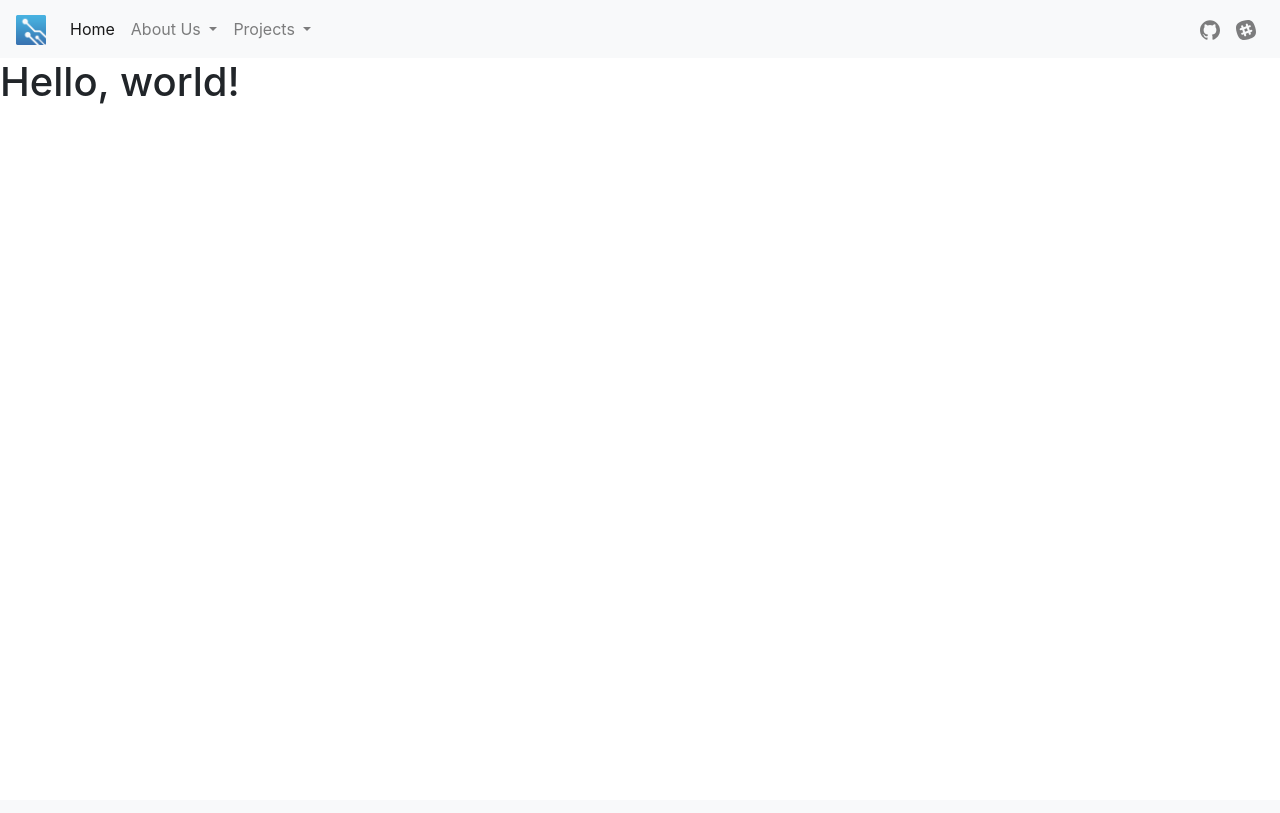
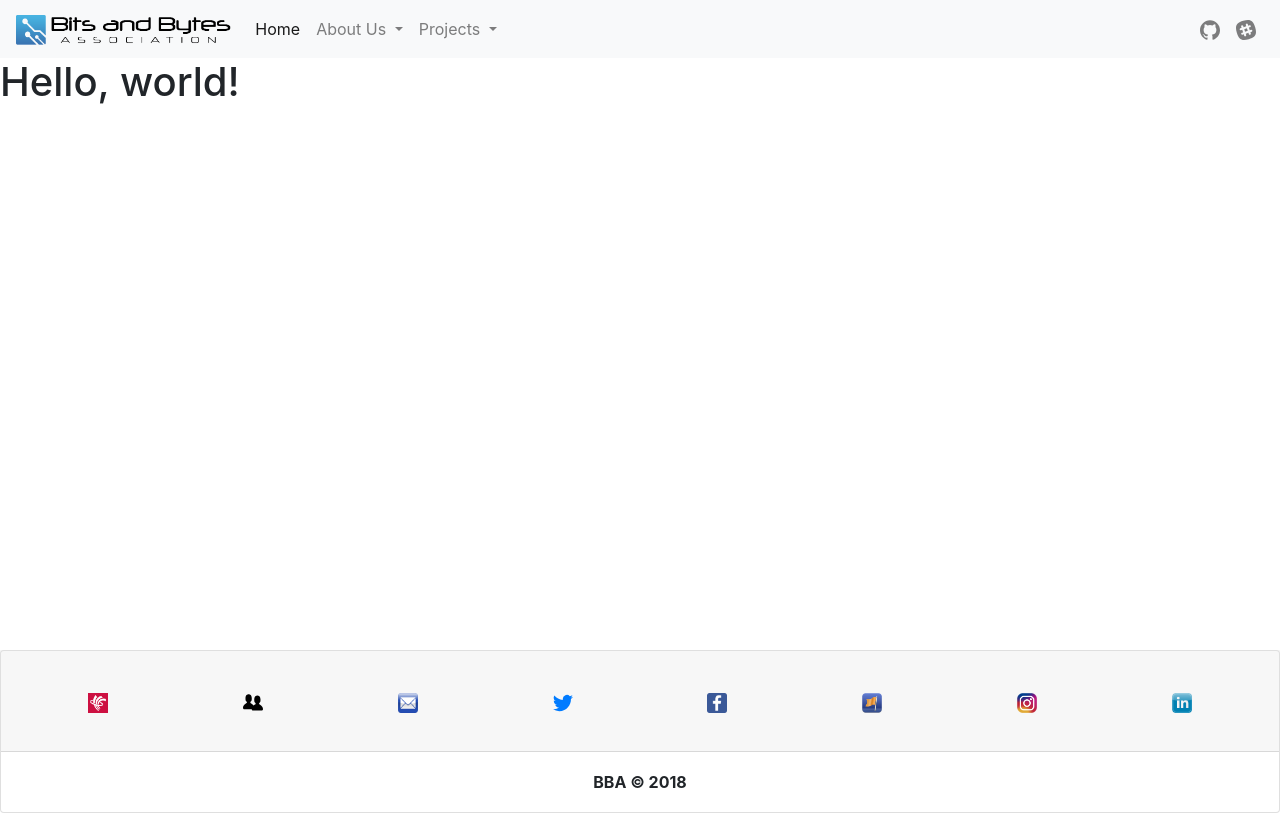
Before and after one commit to organicCPU/bits-and-bytes-association-website, a PHP site: page / in a window 1280 px wide. Before the commit the page ends 104 px from the top, so only its background shows below. Run offline with PHP 8.4, Linux system fonts and the light colour scheme.

Commit message:
Completed the header and footer template, bar mouseover text.

```diff
--- a/assets/css/main.css
+++ b/assets/css/main.css
@@ -2,7 +2,6 @@
 
 .logo
 {
-    width:30px;
     height:30px;
 }
 
@@ -11,3 +10,32 @@
     width: 20px;
     height: 20px;
 }
+
+.copyright-text
+{
+    font-weight: bold;
+    padding: 0;
+}
+
+/* Sticky footer styles
+-------------------------------------------------- */
+html
+{
+    position: relative;
+    min-height: 100%;
+}
+
+body
+{
+    margin-bottom: 150px; /* Margin bottom by footer height */
+}
+
+footer
+{
+    position: absolute;
+    bottom: 0;
+    width: 100%;
+    height: 150px; /* Set the fixed height of the footer here */
+    line-height: 60px; /* Vertically center the text there */
+    background-color: #f5f5f5;
+}
--- a/footer.php
+++ b/footer.php
@@ -0,0 +1,58 @@
+
+<footer>
+<div class="card text-center footer">
+  <div class="card-header">
+  <ul class="nav nav-fill">
+                <li class="nav-item">
+                    <a class="nav-link p-2" href="http://blogs.rrc.ca/informationsystems" title="The ACE Program">
+                        <img class="navbar-nav-svg" src="./assets/img/logos/rrc.png" alt="The Applied Computer Education Program">
+                    </a>
+                </li>
+                <li class="nav-item">
+                    <a class="nav-link p-2" href="https://github.com/bits-and-bytes-association/rrc-bba-website/graphs/contributors">
+                        <svg class="navbar-nav-svg" viewBox="0 0 16 16" aria-hidden="true">
+                            <title>Website Contributors</title>
+                            <path fill-rule="evenodd" d="M16 12.999c0 .439-.45 1-1 1H7.995c-.539 0-.994-.447-.995-.999H1c-.54 0-1-.561-1-1 0-2.634 3-4 3-4s.229-.409 0-1c-.841-.621-1.058-.59-1-3 .058-2.419 1.367-3 2.5-3s2.442.58 2.5 3c.058 2.41-.159 2.379-1 3-.229.59 0 1 0 1s1.549.711 2.42 2.088C9.196 9.369 10 8.999 10 8.999s.229-.409 0-1c-.841-.62-1.058-.59-1-3 .058-2.419 1.367-3 2.5-3s2.437.581 2.495 3c.059 2.41-.158 2.38-1 3-.229.59 0 1 0 1s3.005 1.366 3.005 4z"></path>
+                        </svg>
+                    </a>
+                </li>
+                <li class="nav-item">
+                    <a class="nav-link p-2" href="mailto:info@bitsandbytesassociation.ca" title="Email us">
+                        <img class="navbar-nav-svg" src="./assets/img/icons/email.png" alt="Email">
+                    </a>
+                </li>
+                <li class="nav-item">
+                    <a class="nav-link p-2" href="https://twitter.com/rrcbba" target="_blank" rel="noopener" aria-label="Twitter">
+                        <svg class="navbar-nav-svg" xmlns="http://www.w3.org/2000/svg" viewBox="0 0 512 416.32" focusable="false">
+                            <title>Follow us on Twitter</title>
+                            <path d="M160.83 416.32c193.2 0 298.92-160.22 298.92-298.92 0-4.51 0-9-.2-13.52A214 214 0 0 0 512 49.38a212.93 212.93 0 0 1-60.44 16.6 105.7 105.7 0 0 0 46.3-58.19 209 209 0 0 1-66.79 25.37 105.09 105.09 0 0 0-181.73 71.91 116.12 116.12 0 0 0 2.66 24c-87.28-4.3-164.73-46.3-216.56-109.82A105.48 105.48 0 0 0 68 159.6a106.27 106.27 0 0 1-47.53-13.11v1.43a105.28 105.28 0 0 0 84.21 103.06 105.67 105.67 0 0 1-47.33 1.84 105.06 105.06 0 0 0 98.14 72.94A210.72 210.72 0 0 1 25 370.84a202.17 202.17 0 0 1-25-1.43 298.85 298.85 0 0 0 160.83 46.92" fill="currentColor"></path>
+                        </svg>
+                    </a>
+                </li>
+                <li class="nav-item">
+                    <a class="nav-link p-2" href="https://www.facebook.com/groups/865544533563505/" title="Find us on Facebook">
+                        <img class="navbar-nav-svg" src="./assets/img/logos/facebook.png" alt="Find us on Facebook">
+                    </a>
+                </li>
+                <li class="nav-item">
+                    <a class="nav-link p-2" href="https://www.facebook.com/rrcbitsbytes/" title="Find us on Facebook">
+                        <img class="navbar-nav-svg" src="./assets/img/icons/facebookpage.png" alt="Find us on Facebook">
+                    </a>
+                </li>
+                <li class="nav-item">
+                    <a class="nav-link p-2" href="https://www.instagram.com/rrcbba/" title="Follow us on Instagram">
+                        <img class="navbar-nav-svg" src="./assets/img/logos/instagram.png" alt="Follow us on Instagram">
+                    </a>
+                </li>
+                <li class="nav-item">
+                    <a class="nav-link p-2" href="https://www.linkedin.com/groups/13502653" title ="Connect with us on LinkedIn">
+                        <img class="navbar-nav-svg" src="./assets/img/logos/linkedin.png" alt="Connect with us on LinkedIn">
+                    </a>
+                </li>
+            </ul>
+  </div>
+  <div class="card-body copyright-text">
+    <p class="card-text">BBA &copy; <?=date('Y')?></p>
+  </div>
+</div>
+</footer>
--- a/header.php
+++ b/header.php
@@ -1,6 +1,7 @@
+<header>
     <nav class="navbar navbar-expand-lg navbar-light bg-light">
         <a class="navbar-brand" href="#" aria-label="Bits & Bytes Association">
-            <img class="logo" src="./assets/img/logos/bba_logo.png" alt="Bits & Bytes Association">
+            <img class="logo" src="./assets/img/banners/bba-banner-black.png" alt="Bits & Bytes Association">
         </a>
         <button class="navbar-toggler" type="button" data-toggle="collapse" data-target="#navbarSupportedContent" aria-controls="navbarSupportedContent" aria-expanded="false" aria-label="Toggle navigation">
             <span class="navbar-toggler-icon">
@@ -40,15 +41,23 @@
             </ul>
             <ul class="navbar-nav flex-row ml-md-auto d-none d-md-flex">
                 <li class="nav-item">
-      <a class="nav-link p-2" href="https://github.com/bits-and-bytes-association/rrc-bba-website" target="_blank" rel="noopener" aria-label="GitHub"><svg class="navbar-nav-svg" xmlns="http://www.w3.org/2000/svg" viewBox="0 0 512 499.36" focusable="false"><title>GitHub</title><path d="M256 0C114.64 0 0 114.61 0 256c0 113.09 73.34 209 175.08 242.9 12.8 2.35 17.47-5.56 17.47-12.34 0-6.08-.22-22.18-.35-43.54-71.2 15.49-86.2-34.34-86.2-34.34-11.64-29.57-28.42-37.45-28.42-37.45-23.27-15.84 1.73-15.55 1.73-15.55 25.69 1.81 39.21 26.38 39.21 26.38 22.84 39.12 59.92 27.82 74.5 21.27 2.33-16.54 8.94-27.82 16.25-34.22-56.84-6.43-116.6-28.43-116.6-126.49 0-27.95 10-50.8 26.35-68.69-2.63-6.48-11.42-32.5 2.51-67.75 0 0 21.49-6.88 70.4 26.24a242.65 242.65 0 0 1 128.18 0c48.87-33.13 70.33-26.24 70.33-26.24 14 35.25 5.18 61.27 2.55 67.75 16.41 17.9 26.31 40.75 26.31 68.69 0 98.35-59.85 120-116.88 126.32 9.19 7.9 17.38 23.53 17.38 47.41 0 34.22-.31 61.83-.31 70.23 0 6.85 4.61 14.81 17.6 12.31C438.72 464.97 512 369.08 512 256.02 512 114.62 397.37 0 256 0z" fill="currentColor" fill-rule="evenodd"></path></svg>
+                    <a class="nav-link p-2" href="https://github.com/bits-and-bytes-association/rrc-bba-website" target="_blank" rel="noopener" aria-label="GitHub">
+                        <svg class="navbar-nav-svg" xmlns="http://www.w3.org/2000/svg" viewBox="0 0 512 499.36" focusable="false">
+                            <title>GitHub</title>
+                            <path d="M256 0C114.64 0 0 114.61 0 256c0 113.09 73.34 209 175.08 242.9 12.8 2.35 17.47-5.56 17.47-12.34 0-6.08-.22-22.18-.35-43.54-71.2 15.49-86.2-34.34-86.2-34.34-11.64-29.57-28.42-37.45-28.42-37.45-23.27-15.84 1.73-15.55 1.73-15.55 25.69 1.81 39.21 26.38 39.21 26.38 22.84 39.12 59.92 27.82 74.5 21.27 2.33-16.54 8.94-27.82 16.25-34.22-56.84-6.43-116.6-28.43-116.6-126.49 0-27.95 10-50.8 26.35-68.69-2.63-6.48-11.42-32.5 2.51-67.75 0 0 21.49-6.88 70.4 26.24a242.65 242.65 0 0 1 128.18 0c48.87-33.13 70.33-26.24 70.33-26.24 14 35.25 5.18 61.27 2.55 67.75 16.41 17.9 26.31 40.75 26.31 68.69 0 98.35-59.85 120-116.88 126.32 9.19 7.9 17.38 23.53 17.38 47.41 0 34.22-.31 61.83-.31 70.23 0 6.85 4.61 14.81 17.6 12.31C438.72 464.97 512 369.08 512 256.02 512 114.62 397.37 0 256 0z" fill="currentColor" fill-rule="evenodd"></path>
+                        </svg>
                     </a>
                 </li>
-
-    </li>
                 <li class="nav-item">
-      <a class="nav-link p-2" href="https://rrcbba.slack.com/" target="_blank" rel="noopener" aria-label="Slack"><svg class="navbar-nav-svg" xmlns="http://www.w3.org/2000/svg" viewBox="0 0 512 512" focusable="false"><title>Slack</title><path fill="currentColor" d="M210.787 234.832l68.31-22.883 22.1 65.977-68.309 22.882z"></path><path d="M490.54 185.6C437.7 9.59 361.6-31.34 185.6 21.46S-31.3 150.4 21.46 326.4 150.4 543.3 326.4 490.54 543.34 361.6 490.54 185.6zM401.7 299.8l-33.15 11.05 11.46 34.38c4.5 13.92-2.87 29.06-16.78 33.56-2.87.82-6.14 1.64-9 1.23a27.32 27.32 0 0 1-24.56-18l-11.46-34.38-68.36 22.92 11.46 34.38c4.5 13.92-2.87 29.06-16.78 33.56-2.87.82-6.14 1.64-9 1.23a27.32 27.32 0 0 1-24.56-18l-11.46-34.43-33.15 11.05c-2.87.82-6.14 1.64-9 1.23a27.32 27.32 0 0 1-24.56-18c-4.5-13.92 2.87-29.06 16.78-33.56l33.12-11.03-22.1-65.9-33.15 11.05c-2.87.82-6.14 1.64-9 1.23a27.32 27.32 0 0 1-24.56-18c-4.48-13.93 2.89-29.07 16.81-33.58l33.15-11.05-11.46-34.38c-4.5-13.92 2.87-29.06 16.78-33.56s29.06 2.87 33.56 16.78l11.46 34.38 68.36-22.92-11.46-34.38c-4.5-13.92 2.87-29.06 16.78-33.56s29.06 2.87 33.56 16.78l11.47 34.42 33.15-11.05c13.92-4.5 29.06 2.87 33.56 16.78s-2.87 29.06-16.78 33.56L329.7 194.6l22.1 65.9 33.15-11.05c13.92-4.5 29.06 2.87 33.56 16.78s-2.88 29.07-16.81 33.57z" fill="currentColor"></path></svg>
+                    <a class="nav-link p-2" href="https://rrcbba.slack.com/" target="_blank" rel="noopener" aria-label="Slack">
+                        <svg class="navbar-nav-svg" xmlns="http://www.w3.org/2000/svg" viewBox="0 0 512 512" focusable="false">
+                            <title>Slack</title>
+                            <path fill="currentColor" d="M210.787 234.832l68.31-22.883 22.1 65.977-68.309 22.882z"></path>
+                            <path d="M490.54 185.6C437.7 9.59 361.6-31.34 185.6 21.46S-31.3 150.4 21.46 326.4 150.4 543.3 326.4 490.54 543.34 361.6 490.54 185.6zM401.7 299.8l-33.15 11.05 11.46 34.38c4.5 13.92-2.87 29.06-16.78 33.56-2.87.82-6.14 1.64-9 1.23a27.32 27.32 0 0 1-24.56-18l-11.46-34.38-68.36 22.92 11.46 34.38c4.5 13.92-2.87 29.06-16.78 33.56-2.87.82-6.14 1.64-9 1.23a27.32 27.32 0 0 1-24.56-18l-11.46-34.43-33.15 11.05c-2.87.82-6.14 1.64-9 1.23a27.32 27.32 0 0 1-24.56-18c-4.5-13.92 2.87-29.06 16.78-33.56l33.12-11.03-22.1-65.9-33.15 11.05c-2.87.82-6.14 1.64-9 1.23a27.32 27.32 0 0 1-24.56-18c-4.48-13.93 2.89-29.07 16.81-33.58l33.15-11.05-11.46-34.38c-4.5-13.92 2.87-29.06 16.78-33.56s29.06 2.87 33.56 16.78l11.46 34.38 68.36-22.92-11.46-34.38c-4.5-13.92 2.87-29.06 16.78-33.56s29.06 2.87 33.56 16.78l11.47 34.42 33.15-11.05c13.92-4.5 29.06 2.87 33.56 16.78s-2.87 29.06-16.78 33.56L329.7 194.6l22.1 65.9 33.15-11.05c13.92-4.5 29.06 2.87 33.56 16.78s-2.88 29.07-16.81 33.57z" fill="currentColor"></path>
+                        </svg>
                     </a>
                 </li>
             </ul>
         </div>
     </nav>
+</header>
--- a/index.php
+++ b/index.php
@@ -4,23 +4,23 @@
     <!-- Required meta tags -->
     <meta charset="utf-8">
     <meta name="viewport" content="width=device-width, initial-scale=1, shrink-to-fit=no">
+    <link rel="icon" href="./assets/img/icons/favicon.ico" type="image/x-icon">
     <!-- Bootstrap CSS -->
     <link rel="stylesheet" href="./assets/css/bootstrap.min.css" integrity="sha384-MCw98/SFnGE8fJT3GXwEOngsV7Zt27NXFoaoApmYm81iuXoPkFOJwJ8ERdknLPMO" crossorigin="anonymous">
     <link rel="stylesheet" href="./assets/css/main.css">
     <title>Hello, world!</title>
 </head>
 <body>
-<header>
+
 <?php
     include("header.php");
 ?>
-</header>
+
     <h1>Hello, world!</h1>
-<footer>
+
 <?php
     include("footer.php");
 ?>
-</footer>
     <!-- Optional JavaScript -->
     <!-- jQuery first, then Popper.js, then Bootstrap JS -->
     <script src="./assets/js/jquery-3.3.1.slim.min.js" integrity="sha384-q8i/X+965DzO0rT7abK41JStQIAqVgRVzpbzo5smXKp4YfRvH+8abtTE1Pi6jizo" crossorigin="anonymous"></script>
```
Also changed, not shown: assets/img/logos/rrc.png (added). Lines whose indentation alone changed are shown as unchanged.
